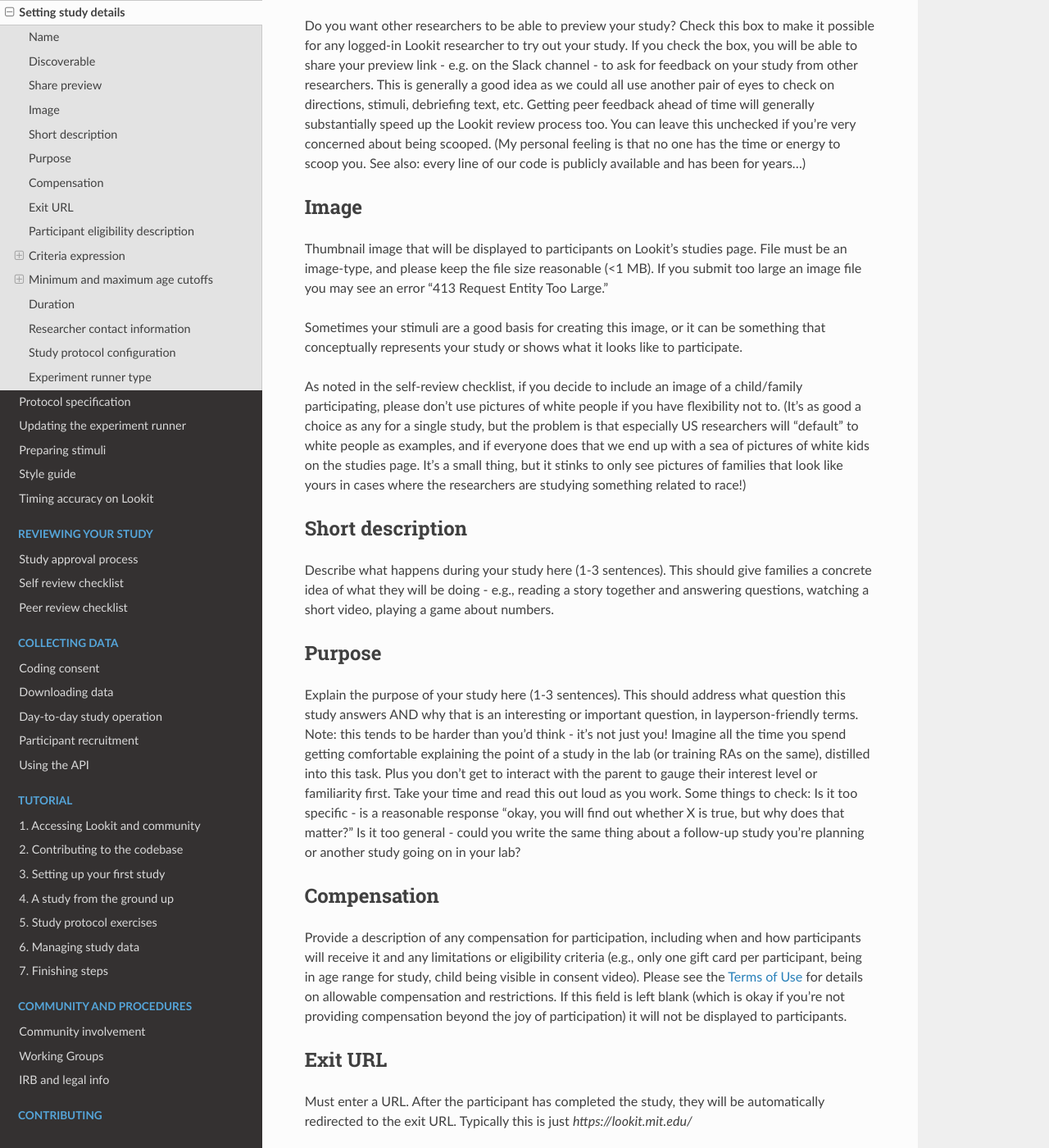
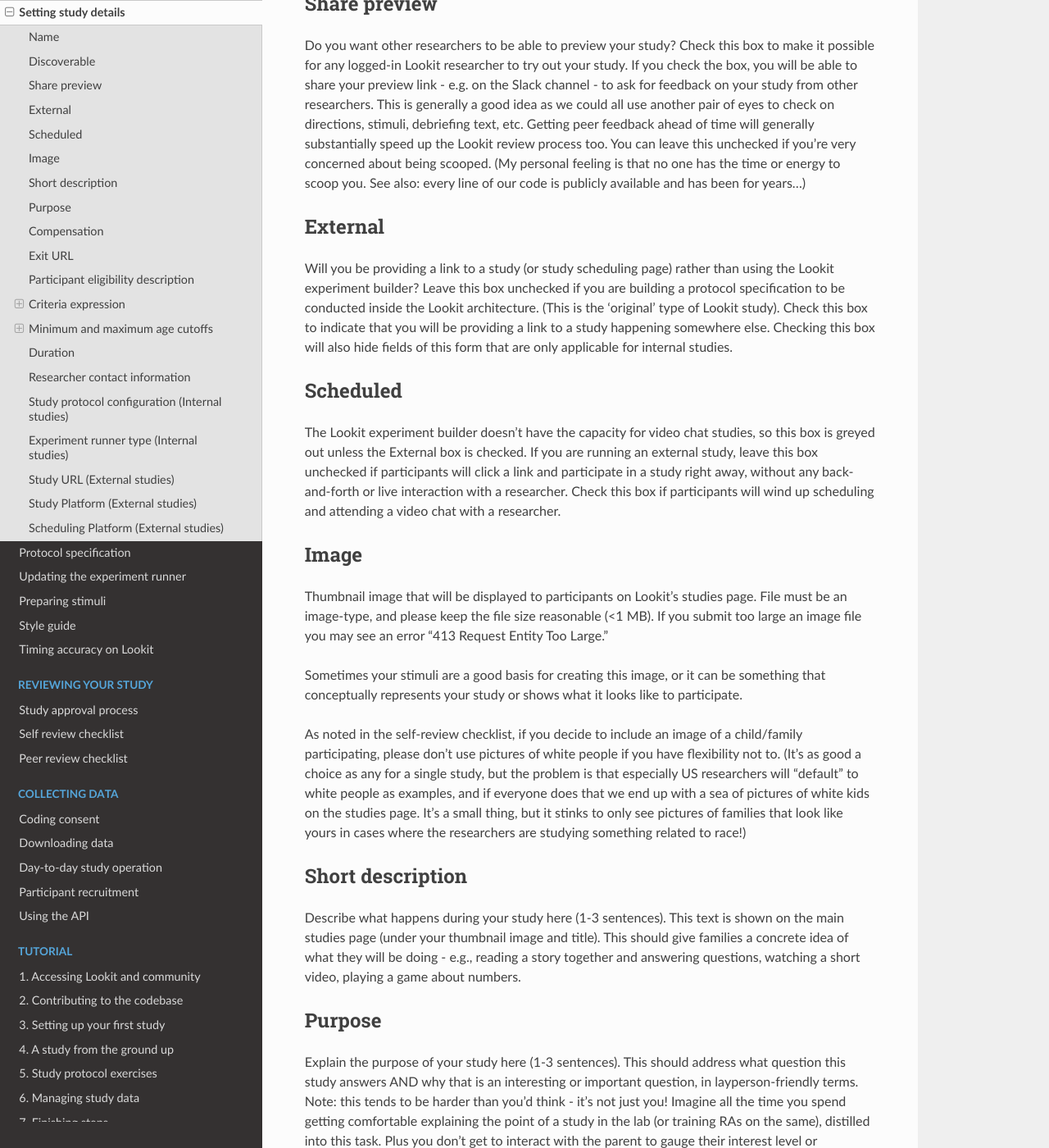
Before and after one commit to lookit/lookit-docs, a Sphinx documentation site: the page built from docs/source/researchers-set-study-fields.rst, in a window 1280 px wide and 1400 px high, scrolled down 948 px. Shown: the whole window at 82% size. Built offline with Sphinx 7.4.7 and the Read the Docs theme 2.0.0, drawn with Linux system fonts in a browser that asks for light colours; some of the changed text lies outside the part shown.

Commit message:
Update researchers-set-study-fields.rst

```diff
--- a/docs/source/researchers-set-study-fields.rst
+++ b/docs/source/researchers-set-study-fields.rst
@@ -4,7 +4,7 @@
 Setting study details
 ##################################
 
-When creating or editing a study, you can set the value of the following fields. Below is more information about each:
+When creating or editing a study, you can set the value of the following fields. Below is more information about each field. This form is used for both internal Lookit studies and both synchronous and asychronous external studies.
 
 
 =============================
@@ -33,6 +33,16 @@
 Do you want other researchers to be able to preview your study? Check this box to make it possible for any logged-in Lookit researcher to try out your study. If you check the box, you will be able to share your preview link - e.g. on the Slack channel - to ask for feedback on your study from other researchers. This is generally a good idea as we could all use another pair of eyes to check on directions, stimuli, debriefing text, etc. Getting peer feedback ahead of time will generally substantially speed up the Lookit review process too. You can leave this unchecked if you're very concerned about being scooped. (My personal feeling is that no one has the time or energy to scoop you. See also: every line of our code is publicly available and has been for years...)
 
 =============================
+External
+=============================
+Will you be providing a link to a study (or study scheduling page) rather than using the Lookit experiment builder? Leave this box unchecked if you are building a protocol specification to be conducted inside the Lookit architecture. (This is the 'original' type of Lookit study).  Check this box to indicate that you will be providing a link to a study happening somewhere else. Checking this box will also hide fields of this form that are only applicable for internal studies.
+
+=============================
+Scheduled
+=============================
+The Lookit experiment builder doesn't have the capacity for video chat studies, so this box is greyed out unless the External box is checked.  If you are running an external study, leave this box unchecked if participants will click a link and participate in a study right away, without any back-and-forth or live interaction with a researcher.  Check this box if participants will wind up scheduling and attending a video chat with a researcher.
+
+=============================
 Image
 =============================
 
@@ -46,7 +56,7 @@
 Short description
 =============================
 
-Describe what happens during your study here (1-3 sentences). This should give families a concrete idea of what they will be doing - e.g., reading a story together and answering questions, watching a short video, playing a game about numbers.
+Describe what happens during your study here (1-3 sentences). This text is shown on the main studies page (under your thumbnail image and title). This should give families a concrete idea of what they will be doing - e.g., reading a story together and answering questions, watching a short video, playing a game about numbers.
 
 .. _purpose:
 
@@ -63,7 +73,7 @@
 =============================
 Exit URL
 =============================
-Must enter a URL. After the participant has completed the study, they will be automatically redirected to the exit URL. Typically this is just `https://lookit.mit.edu/`
+After the participant has completed an internal study, they will be automatically redirected to the exit URL. Most studies will leave the default value, sending families to their study history page once a study finishes. Not to be confused with the study URL for external studies (see below!)
 
 ====================================
 Participant eligibility description
@@ -331,15 +341,29 @@
 
 
 =============================
-Study protocol configuration
+Study protocol configuration (Internal studies)
 =============================
 This needs to be a valid JSON block describing the different frames (pages) of your study, and the sequence. This can be left blank at the time you initially create your study. For detailed information about specifying your study protocol, see `Building an Experiment`_.
 
 =============================
-Experiment runner type
+Experiment runner type (Internal studies)
 =============================
 The study type is the application you're using to enable participants to take a study. Right now, we just have one option, the `Ember Frame Player <https://github.com/lookit/ember-lookit-frameplayer>`_.  It's an ember app that can talk to our API. All the frames in the experiment are defined in Ember and there is an exp-player component that can cycle through these frames. For details, see `Editing study type`_
 
+=============================
+Study URL (External studies)
+=============================
+The link that families should go to when they click the "Participate now" button on a study detail page. For unscheduled/unmoderated studies, this will be the study itself (e.g. a Qualtrics survey). For moderated studies, it should be a link to a scheduling system (e.g. Calendly).
+
+=============================
+Study Platform (External studies)
+=============================
+Choose from a set of study platforms to help us understand & build tools for common study types.
+
+=============================
+Scheduling Platform (External studies)
+=============================
+Choose from a set of options to help us understand how researchers schedule participants for moderated/scheduled studies, and to build tools for common study types.
 
 
 
```
